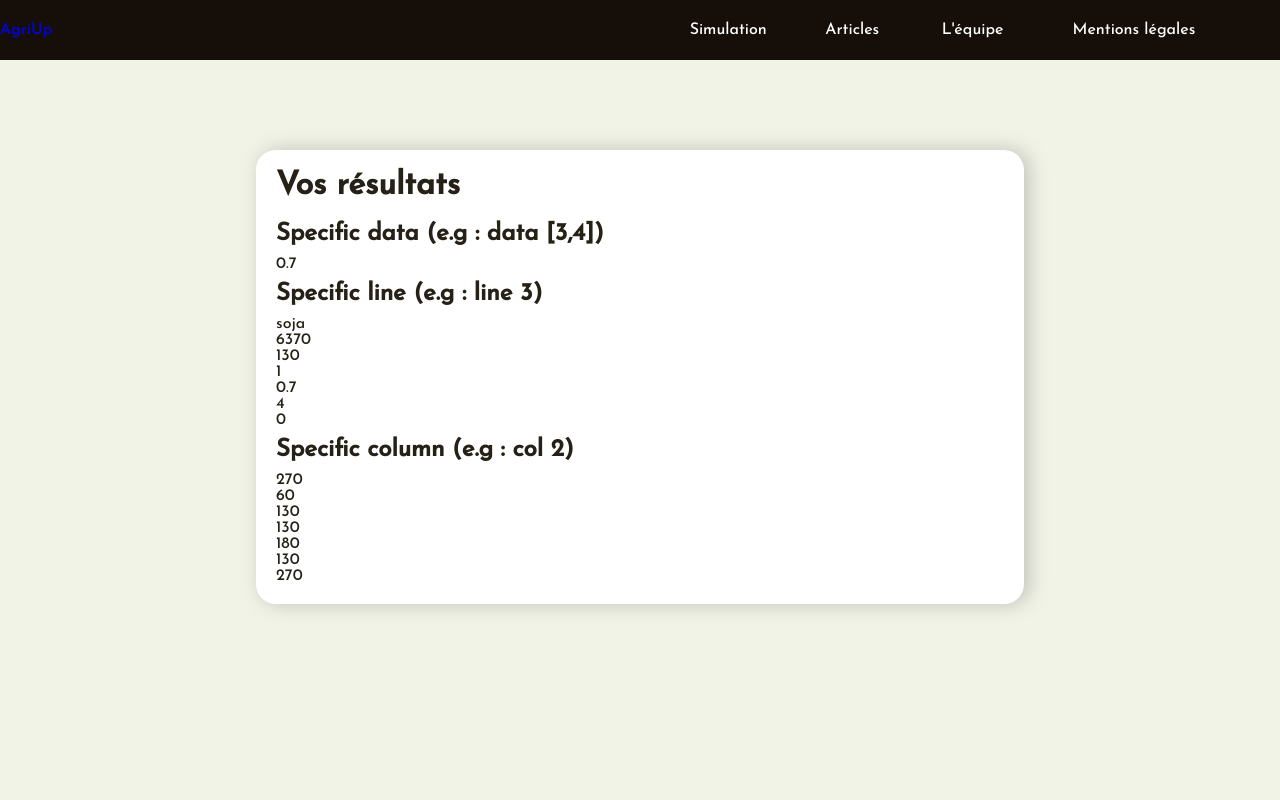
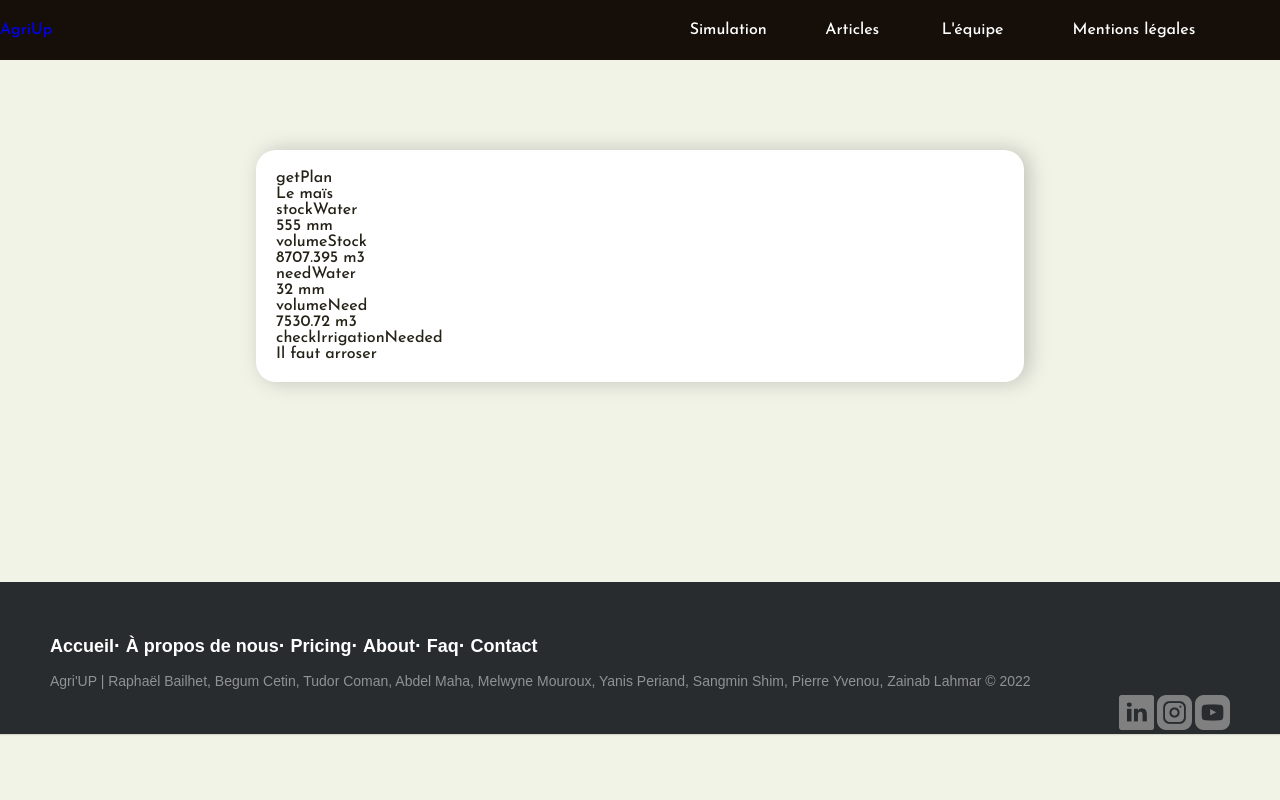
Before and after one commit to yvpierre/AgriUp, a React (Create React App) app in the folder agriup/: page /result in a window 1280 px wide. Shown: the top 800 px of the page. Built offline with nearby package versions, Linux system fonts and the light colour scheme.

Commit message:
calcul done in Result.js

```diff
--- a/agriup/src/pages/Result.js
+++ b/agriup/src/pages/Result.js
@@ -6,38 +6,38 @@ import Footer from "../composants/Footer";
 const Result = () => {
 
     const TableBasedPlants = [
-        ["blé", 5500, 270, 1.50, 0.90, 4.00, 0, ""],
-        ["betterave sucrière", 6500, 60, 0.35, 0.80, 4.00, 0, ""],
-        ["tournesol", 1000, 130, 2.00, 0.60, 4.00, 2800, ""],
-        ["soja", 6370, 130, 1.00, 0.70, 4.00, 0, ""],
-        ["mais", 4000, 180, 0.45, 0.80, 4.00, 8100, ""],
-        ["sorgho", 4750, 130, 1.00, 0.85, 4.00, 13330, ""],
-        ["vignes", 5500, 270, 1.50, 0.90, 4.00, 0, "Le sol le plus adapté à la vigne sera pierreux, sablonneux, si possible argilo-calcaire, et bien drainé"],
+        {plantes:"Le blé", racine:1.50, kc:0.90, etref:4.0},
+        {plantes:"La betterave sucrière", racine:0.35, kc:0.80, etref:4.0},
+        {plantes:"Le tournesol", racine:2.00, kc:0.60, etref:4.0},
+        {plantes:"Le soja", racine:1.00, kc:0.80, etref:4.0},
+        {plantes:"Le maïs", racine:0.45, kc:0.80, etref:4.0},
+        {plantes:"Le sorgho", racine:1.00, kc:0.85, etref:4.0},
+        {plantes:"Les Vignes", racine:3.00, kc:0.55, etref:4.0},
     ]
 
     const TableSoilTypes = [
-        ["Argiles", 1.85, "retient de facon efficace l'eau / une terre dure à travailler"],
-        ["Limons", 1.80, "Intermédiaire entre argiles et sables"],
-        ["Sables", 0.70, "Séche facilement donc les apports doivent être fréquents"],
-        ["Argiles - sableuses", 1.65, ""],
-        ["Argiles - limoneux", 1.95, ""],
-        ["Limons - sableux", 1.25, ""],
-        ["Argiles - sablo-limoneux", 1.70, ""]
+        {type_sol:"Argiles", ru:1.85},
+        {type_sol:"Limons",  ru:1.80},
+        {type_sol:"Sables",  ru:0.70},
+        {type_sol:"Argiles - sableuses",  ru:1.65},
+        {type_sol:"Argiles - limoneux",  ru:1.95},
+        {type_sol:"Limons - sableux",  ru:1.25},
+        {type_sol:"Argiles - sablo-limoneux",  ru:1.70}
     ]
 
     const TablePrecipitations = [
-        [1,39.6],
-        [2,48.9],
-        [3,34.4],
-        [4,62.4],
-        [5,19.1],
-        [6,99.8],
-        [7,3.0],
-        [8,26.3],
-        [9,39.4],
-        [10,6.4],
-        [11,38],
-        [12,38]
+        {mois: 1,precipitations:39.6},
+        {mois: 2,precipitations:48.9},
+        {mois: 3,precipitations:34.4},
+        {mois: 4,precipitations:62.4},
+        {mois: 5,precipitations:19.1},
+        {mois: 6,precipitations:99.8},
+        {mois: 7,precipitations:3.0},
+        {mois: 8,precipitations:26.3},
+        {mois: 9,precipitations:39.4},
+        {mois: 10,precipitations:6.4},
+        {mois: 11,precipitations:38},
+        {mois: 12,precipitations:38}
     ]
 
 
@@ -88,15 +88,110 @@ const Result = () => {
         return res;
     }
 
+    // Formulaire
+    // Il faut les supprimer dès que l'on réussit à recevoir les données de formulaire
+    // const enter_plant = "Le maïs"
+    // const enter_land = "Argiles"
+    // const enter_nb_day=150
+    // const enter_surface = 15689
+    // const enter_actual_used_water = 590
 
+    const getPlant = (arrayConst, enter_plant) => {
+        let result = []
+        for (let i in arrayConst){
+                if (arrayConst[i].plantes === enter_plant){
+                    for(let j in arrayConst[i]){
+                        result.push(arrayConst[i][j])
+                    }
+                }
+
+        }
+        return result
+    }
+
+    // 1. Stockage d'eau
+    const stockWater = (arrayConst1, arrayConst2, enter_plant, enter_land) => {
+        let result = []
+        let racine = getPlant(arrayConst1, enter_plant)[1]
+
+        result.push(racine)
+
+        for (let i in arrayConst2){
+            if (arrayConst2[i].type_sol === enter_land){
+                for(let j in arrayConst2[i]){
+                    result.push(arrayConst2[i][j])
+                }
+            }
+
+        }
+
+        let result_calcul= racine*(2/3)*result[2]*1000
+
+        return result_calcul
+    }
+
+    // 2. Volume de stockage
+    const volumeStock = (arrayConst1, arrayConst2, enter_plant, enter_land ,enter_surface) => {
+        let stock_water = stockWater(arrayConst1, arrayConst2, enter_plant, enter_land)
+
+        return stock_water*(enter_surface/10000)*10
+    }
+
+    // 3. Besoin d'eau
+    const needWater = (enter_nb_day, arrayConst, enter_plant) => {
+        let plant = getPlant(arrayConst, enter_plant)
+
+        return enter_nb_day * plant[2] * plant[3]
+
+    }
+
+    // 4. Volumne d'eau nécessaire
+    const volumeNeed= (enter_nb_day, arrayConst, enter_plant, enter_surface) => {
+        let water = needWater(enter_nb_day, arrayConst, enter_plant)
+
+        return water*(enter_surface/10000)*10
+    }
+
+    // 5. Check Irrigation
+    const checkIrrigationNeeded =(enter_actual_used_water, enter_nb_day, arrayConst, enter_plant, enter_surface) => {
+        let volume = volumeNeed(enter_nb_day, arrayConst, enter_plant, enter_surface)
+
+        let result ="result"
+        if (enter_actual_used_water < volume || enter_actual_used_water === volume){
+            result = "Il faut arroser"
+            return result
+        }
+        else{
+            result = "Vous consommez beaucoup d'eau"
+            return result
+        }
+    }
 
     return (
         <div>
             <Navigation/>
             <div className={"resultBody"}>
-                <h1>Vos résultats</h1>
-                <h2>Specific data (e.g : data [3,4])</h2>
-                {getData(3, 4, TableBasedPlants)}
+                <div>getPlan</div>
+                {getPlant(TableBasedPlants,"Le maïs")[0]}
+
+                <div>stockWater</div>
+                {stockWater(TableBasedPlants,TableSoilTypes,"Le maïs","Argiles")} mm
+
+                <div>volumeStock</div>
+                {volumeStock(TableBasedPlants,TableSoilTypes,"Le maïs","Argiles",15689)} m3
+
+                <div>needWater</div>
+                {needWater(10,TableBasedPlants, "Le maïs")} mm
+
+                <div>volumeNeed</div>
+                {volumeNeed(150, TableBasedPlants, "Le maïs",15689)} m3
+
+                <div>checkIrrigationNeeded</div>
+                {checkIrrigationNeeded(100, 150, TableBasedPlants, "Le maïs",15689)}
+
+
+
+{/*
 
                 <h2>Specific line (e.g : line 3)</h2>
                 {getLine(3, TableBasedPlants).map(elem => (
@@ -106,7 +201,7 @@ const Result = () => {
                 <h2>Specific column (e.g : col 2)</h2>
                 {getColumn(2, TableBasedPlants).map(elem => (
                     <p>{elem}</p>
-                ))}
+                ))} */}
             </div>
             <Footer/>
         </div>
```
